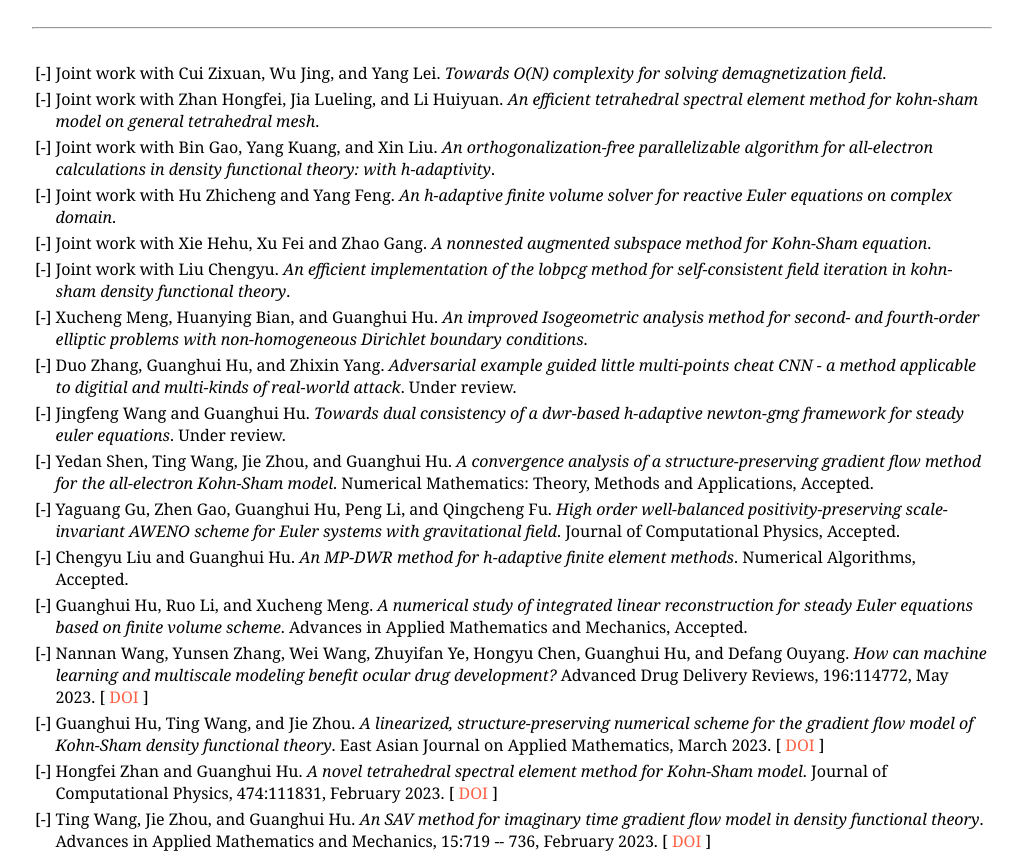
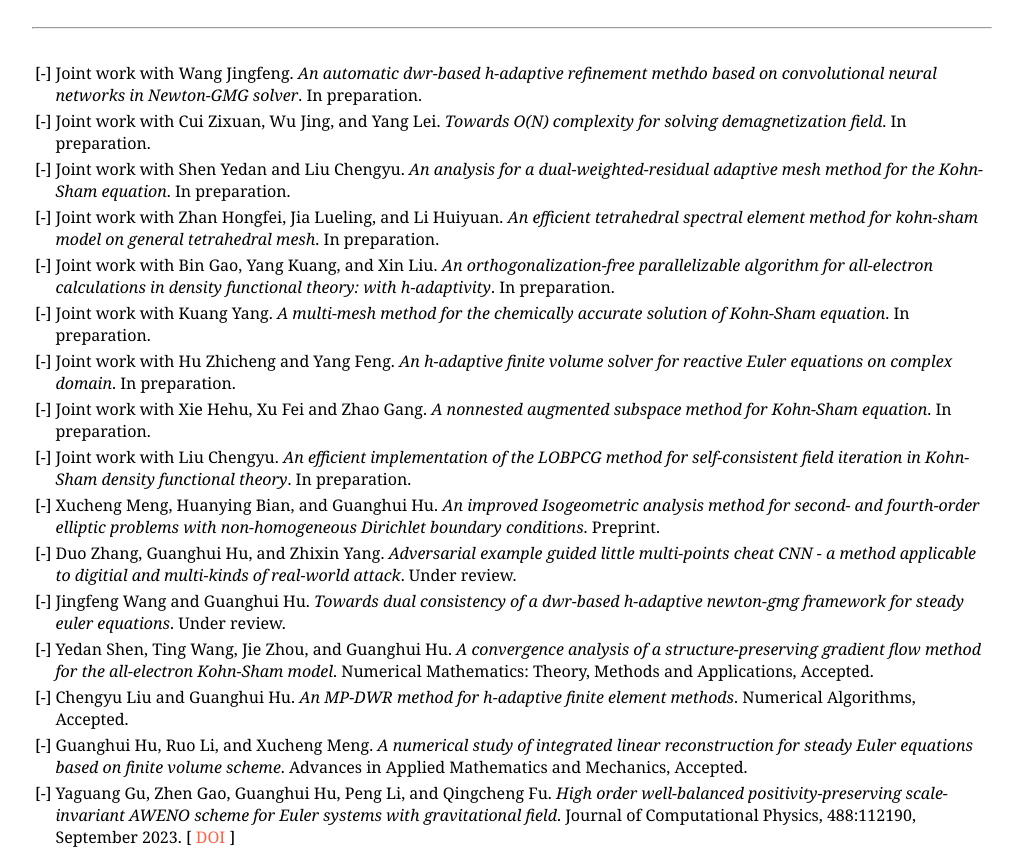
Before and after one commit to ghhu/ghhu.github.io, a plain HTML site: page publication.html in a window 1280 px wide. Shown: the part 76-929 px from the top of the page, without its empty margins (128-1145 px from the left). Drawn offline with Linux system fonts and the light colour scheme.

Commit message:
update publications

```diff
--- a/publication.html
+++ b/publication.html
@@ -21,11 +21,40 @@
 
 <tr valign="top">
 <td align="right" class="bibtexnumber">
+[<a name="WangHuInPreparation">-</a>]
+</td>
+<td class="bibtexitem">
+Joint work with Wang Jingfeng.
+ <em>An automatic dwr-based h-adaptive refinement methdo based on
+  convolutional neural networks in Newton-GMG solver</em>.
+ In preparation.
+
+</td>
+</tr>
+
+
+<tr valign="top">
+<td align="right" class="bibtexnumber">
 [<a name="CuiWuYangHu">-</a>]
 </td>
 <td class="bibtexitem">
 Joint work with Cui Zixuan, Wu Jing, and Yang Lei.
  <em>Towards O(N) complexity for solving demagnetization field</em>.
+ In preparation.
+
+</td>
+</tr>
+
+
+<tr valign="top">
+<td align="right" class="bibtexnumber">
+[<a name="ShenLiuHu">-</a>]
+</td>
+<td class="bibtexitem">
+Joint work with Shen Yedan and Liu Chengyu.
+ <em>An analysis for a dual-weighted-residual adaptive mesh method
+  for the Kohn-Sham equation</em>.
+ In preparation.
 
 </td>
 </tr>
@@ -39,6 +68,7 @@ Joint work with Cui Zixuan, Wu Jing, and Yang Lei.
 Joint work with Zhan Hongfei, Jia Lueling, and Li Huiyuan.
  <em>An efficient tetrahedral spectral element method for kohn-sham
   model on general tetrahedral mesh</em>.
+ In preparation.
 
 </td>
 </tr>
@@ -52,6 +82,21 @@ Joint work with Zhan Hongfei, Jia Lueling, and Li Huiyuan.
 Joint work with Bin Gao, Yang Kuang, and Xin Liu.
  <em>An orthogonalization-free parallelizable algorithm for
   all-electron calculations in density functional theory: with h-adaptivity</em>.
+ In preparation.
+
+</td>
+</tr>
+
+
+<tr valign="top">
+<td align="right" class="bibtexnumber">
+[<a name="KuangHu">-</a>]
+</td>
+<td class="bibtexitem">
+Joint work with Kuang Yang.
+ <em>A multi-mesh method for the chemically accurate solution of
+  Kohn-Sham equation</em>.
+ In preparation.
 
 </td>
 </tr>
@@ -65,6 +110,7 @@ Joint work with Bin Gao, Yang Kuang, and Xin Liu.
 Joint work with Hu Zhicheng and Yang Feng.
  <em>An <em>h</em>-adaptive finite volume solver for reactive Euler
   equations on complex domain</em>.
+ In preparation.
 
 </td>
 </tr>
@@ -76,7 +122,9 @@ Joint work with Hu Zhicheng and Yang Feng.
 </td>
 <td class="bibtexitem">
 Joint work with Xie Hehu, Xu Fei and Zhao Gang.
- <em>A nonnested augmented subspace method for Kohn-Sham equation</em>.
+ <em>A nonnested augmented subspace method for Kohn-Sham
+  equation</em>.
+ In preparation.
 
 </td>
 </tr>
@@ -88,8 +136,9 @@ Joint work with Xie Hehu, Xu Fei and Zhao Gang.
 </td>
 <td class="bibtexitem">
 Joint work with Liu Chengyu.
- <em>An efficient implementation of the lobpcg method for
-  self-consistent field iteration in kohn-sham density functional theory</em>.
+ <em>An efficient implementation of the LOBPCG method for
+  self-consistent field iteration in Kohn-Sham density functional theory</em>.
+ In preparation.
 
 </td>
 </tr>
@@ -104,6 +153,7 @@ Xucheng Meng, Huanying Bian, and Guanghui Hu.
  <em>An improved Isogeometric analysis method for second- and
   fourth-order elliptic problems with non-homogeneous Dirichlet boundary
   conditions</em>.
+ Preprint.
 
 </td>
 </tr>
@@ -153,20 +203,6 @@ Yedan Shen, Ting Wang, Jie Zhou, and Guanghui Hu.
 
 <tr valign="top">
 <td align="right" class="bibtexnumber">
-[<a name="GuGaoHuLiFu">-</a>]
-</td>
-<td class="bibtexitem">
-Yaguang Gu, Zhen Gao, Guanghui Hu, Peng Li, and Qingcheng Fu.
- <em>High order well-balanced positivity-preserving scale-invariant
-  AWENO scheme for Euler systems with gravitational field</em>.
- Journal of Computational Physics, Accepted.
-
-</td>
-</tr>
-
-
-<tr valign="top">
-<td align="right" class="bibtexnumber">
 [<a name="LiuHu">-</a>]
 </td>
 <td class="bibtexitem">
@@ -187,6 +223,21 @@ Guanghui Hu, Ruo Li, and Xucheng Meng.
  <em>A numerical study of integrated linear reconstruction for
   steady Euler equations based on finite volume scheme</em>.
  Advances in Applied Mathematics and Mechanics, Accepted.
+
+</td>
+</tr>
+
+
+<tr valign="top">
+<td align="right" class="bibtexnumber">
+[<a name="GuGaoHuLiFu">-</a>]
+</td>
+<td class="bibtexitem">
+Yaguang Gu, Zhen Gao, Guanghui Hu, Peng Li, and Qingcheng Fu.
+ <em>High order well-balanced positivity-preserving scale-invariant
+  AWENO scheme for Euler systems with gravitational field</em>.
+ Journal of Computational Physics, 488:112190, September 2023.
+[&nbsp;<a href="https://doi.org/10.1016/j.jcp.2023.112190">DOI</a>&nbsp;]
 
 </td>
 </tr>
@@ -216,7 +267,8 @@ Nannan Wang, Yunsen Zhang, Wei Wang, Zhuyifan Ye, Hongyu Chen, Guanghui Hu, and
 Guanghui Hu, Ting Wang, and Jie Zhou.
  <em>A linearized, structure-preserving numerical scheme for the
   gradient flow model of Kohn-Sham density functional theory</em>.
- East Asian Journal on Applied Mathematics, March 2023.
+ East Asian Journal on Applied Mathematics, 13(2):299--319, April
+  2023.
 [&nbsp;<a href="https://doi.org/10.4208/eajam.2022-134.081022">DOI</a>&nbsp;]
 
 </td>
```
